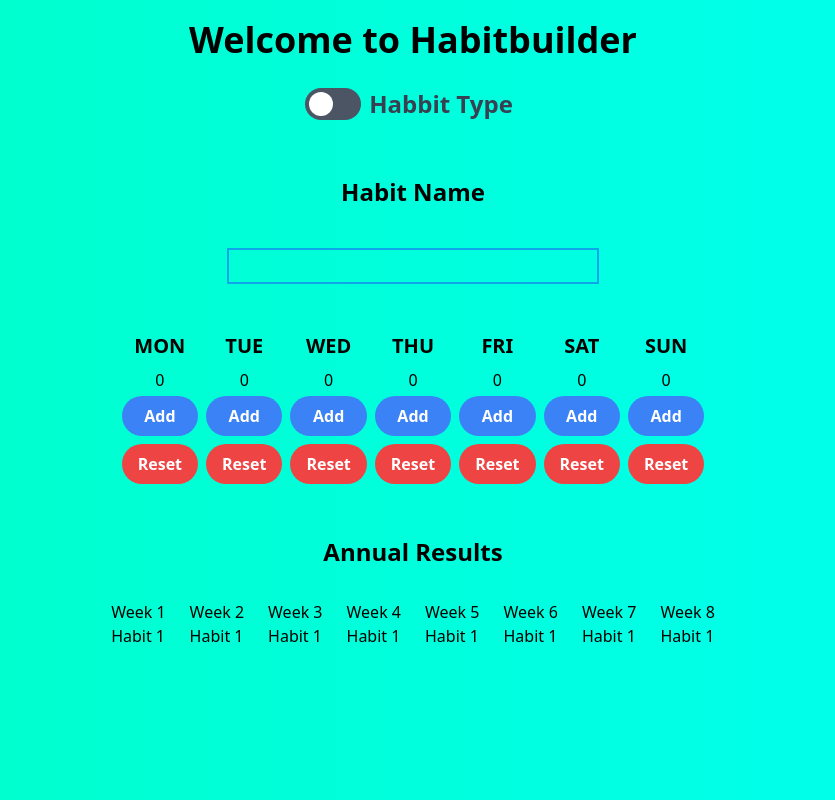
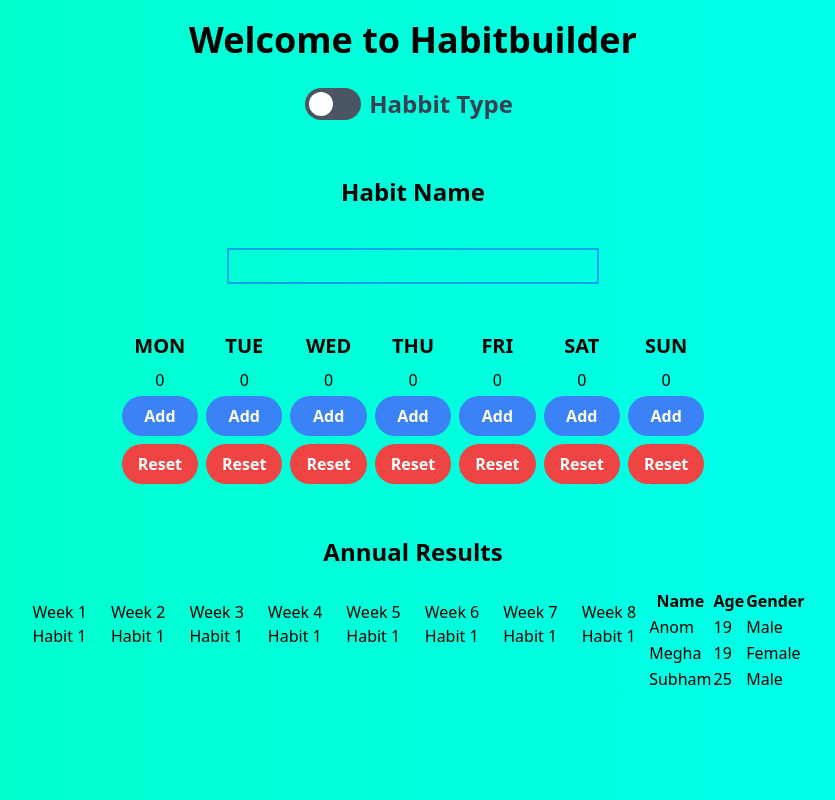
Before and after one commit to robonafisi/react-testing, a React (Create React App) app: page / in a window 1280 px wide. Shown: the whole page, without its empty margins (227-1062 px from the left). Built offline with nearby package versions, Linux system fonts and the light colour scheme.

Commit message:
Trying the table format

```diff
--- a/src/App.js
+++ b/src/App.js
@@ -91,6 +91,29 @@ function App() {
           <div className='m-3'><p>Week 6</p><p>Habit 1</p></div>
           <div className='m-3'><p>Week 7</p><p>Habit 1</p></div>
           <div className='m-3'><p>Week 8</p><p>Habit 1</p></div>
+          <table>
+        <tr>
+          <th>Name</th>
+          <th>Age</th>
+          <th>Gender</th>
+        </tr>
+        <tr>
+          <td>Anom</td>
+          <td>19</td>
+          <td>Male</td>
+        </tr>
+        <tr>
+          <td>Megha</td>
+          <td>19</td>
+          <td>Female</td>
+        </tr>
+        <tr>
+          <td>Subham</td>
+          <td>25</td>
+          <td>Male</td>
+        </tr>
+      </table>
+
           </div>
         </div>
         </div>
```
